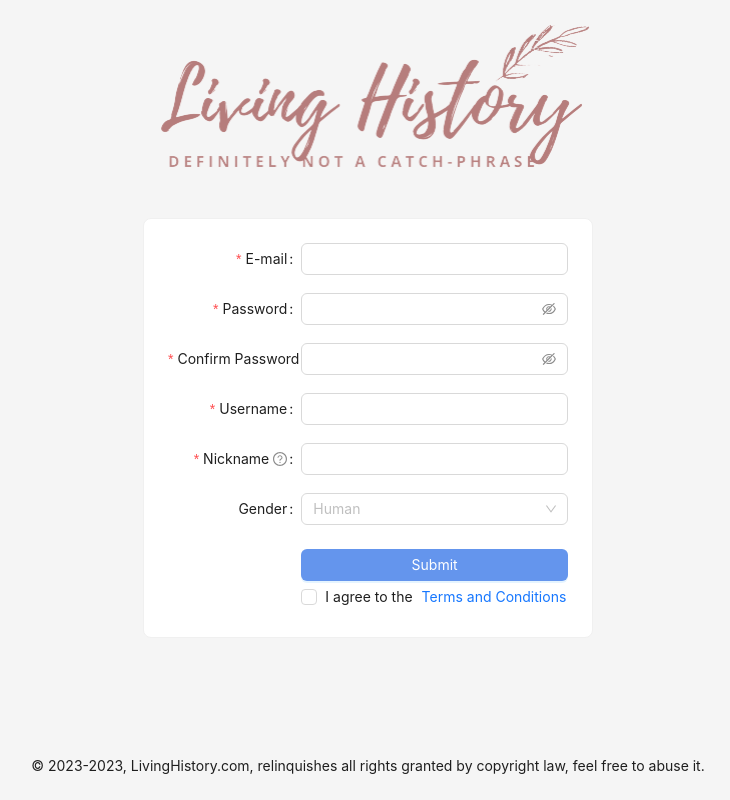
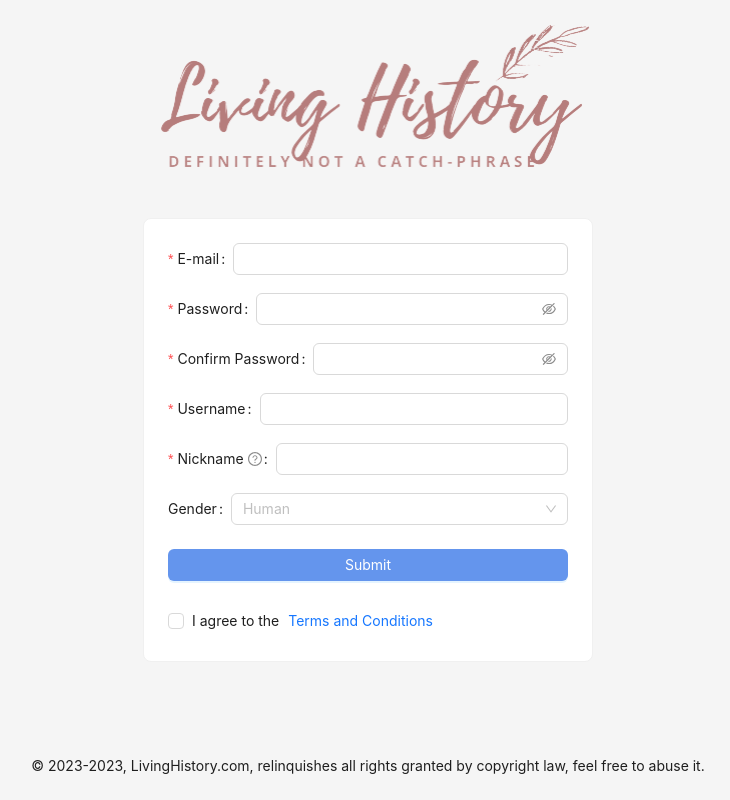
Before and after one commit to Ali-Hakan/LivingHistory, a Next.js app in the folder LivingHistorySurface/: page /signup in a window 1280 px wide. Shown: the whole page, without its empty margins (272-1002 px from the left). Built offline with nearby package versions, Linux system fonts and the light colour scheme.

Commit message:
onFinish HTTP POST function is written.

```diff
--- a/LivingHistorySurface/src/pages/signup.tsx
+++ b/LivingHistorySurface/src/pages/signup.tsx
@@ -5,39 +5,40 @@ import styles from "../styles/login.module.css";
 import Header from "@/components/header";
 import Footer from "@/components/footer";
 import { _Item, _Password } from "@/components/styled";
+import { RegisterFormData } from "../modals/types";
+import { formItemLayout, tailFormItemLayout } from "../styles/component-props";
 
 const Signup: React.FC = () => {
     const { Content } = Layout;
     const { Option } = Select;
     const [form] = Form.useForm();
-    const [modalVisible, setModalVisible] = useState(false);
+    const [data, setData] = useState<RegisterFormData>()
+    const [modalVisible, setModalVisible] = useState<boolean>(false);
 
-    const formItemLayout = {
-        labelCol: {
-            xs: { span: 24 },
-            sm: { span: 8 },
+    const onFinish = async (values: RegisterFormData) => {
+        setData(() => {
+            const data: RegisterFormData = {
+                email: values.email,
+                password: values.password,
+                username: values.username,
+                nickname: values.nickname,
+                gender: values.gender
+            }
+            return data;
+        });
+        try {
+            const response = await fetch("http://localhost:8080/api/user", {
+                method: "POST",
+                headers: {
+                    "Content-Type": "application/json",
                 },
-        wrapperCol: {
-            xs: { span: 24 },
-            sm: { span: 16 },
+                body: JSON.stringify(data),
+            });
+            const result = await response.json();
+            console.log(result);
+        } catch (error) {
+            console.error(error);
         }
-    };
-
-    const tailFormItemLayout = {
-        wrapperCol: {
-            xs: {
-                span: 24,
-                offset: 0,
-            },
-            sm: {
-                span: 16,
-                offset: 8,
-            },
-        },
-    };
-
-    function onFinish(values: any): void {
-        throw new Error("Function not implemented.");
     }
 
     return (
@@ -47,7 +48,7 @@ const Signup: React.FC = () => {
             <Content
                 className={styles["content"]}>
                 <Card
-                    bodyStyle={{paddingBlockEnd: "0px"}}>
+                    bodyStyle={{ paddingBlockEnd: "0px" }}>
                     <Form
                         {...formItemLayout}
                         className={_styles["form"]}
@@ -127,20 +128,13 @@ const Signup: React.FC = () => {
                             label="Gender">
                             <Select
                                 placeholder="Human">
-                                <Option value="male">{"Male"}</Option>
-                                <Option value="female">{"Female"}</Option>
-                                <Option value="other">{"Other"}</Option>
+                                <Option value="Male">{"Male"}</Option>
+                                <Option value="Female">{"Female"}</Option>
+                                <Option value="Other">{"Other"}</Option>
                             </Select>
                         </Form.Item>
-                        <Form.Item
-                            name="agreement"
-                            valuePropName="checked"
-                            rules={[
-                                {
-                                    validator: (_, value) =>
-                                        value ? Promise.resolve() : Promise.reject(new Error("Thou canst not evade this, for it is thine obligation.")),
-                                },
-                            ]}
+                        <_Item
+                            className={_styles["_item-button"]}
                             {...tailFormItemLayout}>
                             <Button
                                 type="primary"
@@ -149,7 +143,20 @@ const Signup: React.FC = () => {
                                 block>
                                 {"Submit"}
                             </Button>
-                            <Checkbox>
+                        </_Item>
+                        <Form.Item
+                            name="agreement"
+                            valuePropName="checked"
+                            initialValue={false}
+                            rules={[
+                                {
+                                    validator: (_, value) =>
+                                        value ? Promise.resolve() : Promise.reject(new Error("Thou canst not evade this, for it is thine obligation.")),
+                                },
+                            ]}
+                            {...tailFormItemLayout}>
+                            <Checkbox
+                                onChange={(e) => { form.setFieldValue("agreement", e.target.checked) }}>
                                 {"I agree to the"}
                             </Checkbox>
                             <Button
@@ -158,6 +165,7 @@ const Signup: React.FC = () => {
                                 onClick={() => setModalVisible(true)}>
                                 {"Terms and Conditions"}
                             </Button>
+                        </Form.Item>
                         <Modal
                             title="Terms and Conditions"
                             open={modalVisible}
@@ -178,7 +186,6 @@ const Signup: React.FC = () => {
                                     </Button></>]}>
                             {"Verily, by submitting this form, thou dost accept the sacrifice of thine unborn child to the devil. May God forbid thy sin and cleanse thy soul, for such a pact with the infernal powers canst bring naught but damnation upon thee."}
                         </Modal>
-                        </Form.Item>
                     </Form>
                 </Card>
             </Content>
```
Lines whose indentation alone changed are shown as unchanged.
